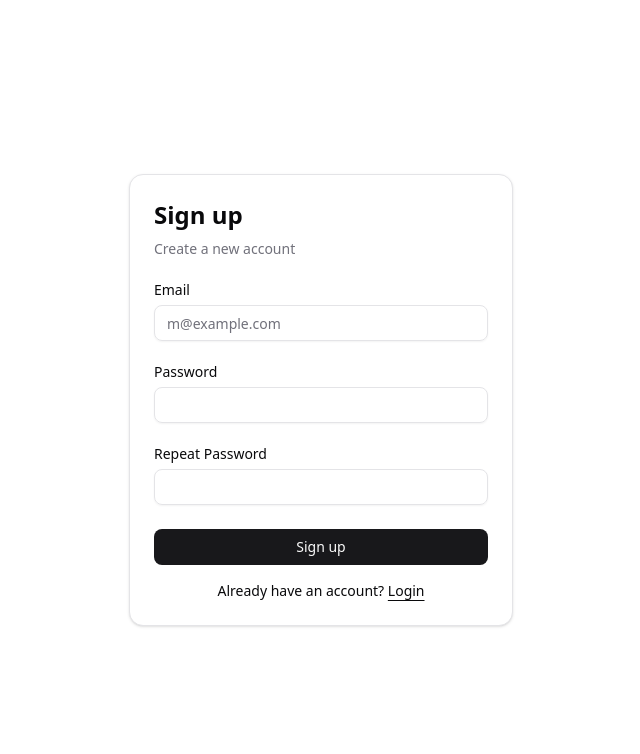
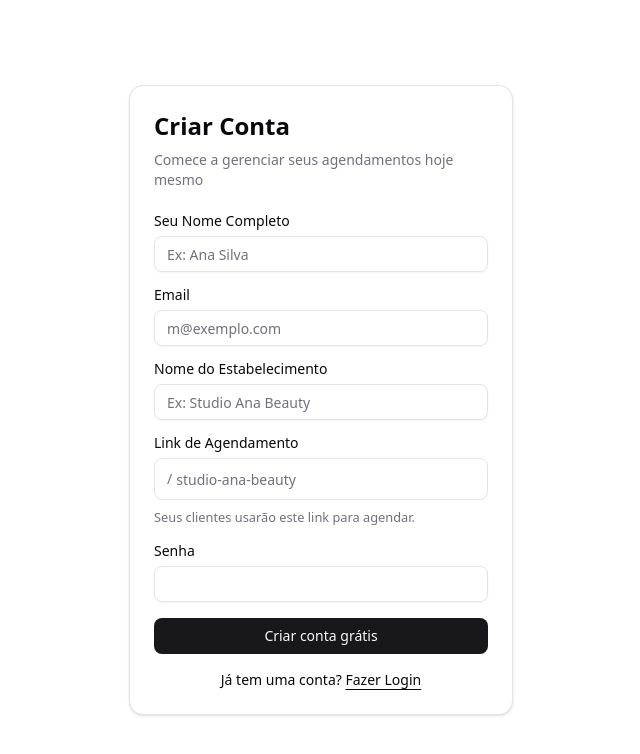
Before and after one commit to douglasshinzato/saas-booking, a Next.js app: page /sign-up in a window 1280 px wide. Shown: the top 754 px of the page, without its empty margins (319-959 px from the left). Built offline with nearby package versions, Linux system fonts and the light colour scheme; no server answers.

Commit message:
sign-up-form adjustments

```diff
--- a/components/sign-up-form.tsx
+++ b/components/sign-up-form.tsx
@@ -13,19 +13,42 @@ import {
 import { Input } from "@/components/ui/input";
 import { Label } from "@/components/ui/label";
 import Link from "next/link";
-import { useRouter } from "next/navigation";
 import { useState } from "react";
 
 export function SignUpForm({
   className,
   ...props
 }: React.ComponentPropsWithoutRef<"div">) {
+  // Estados do Formulário
+  const [fullName, setFullName] = useState("");
   const [email, setEmail] = useState("");
   const [password, setPassword] = useState("");
-  const [repeatPassword, setRepeatPassword] = useState("");
+  const [establishmentName, setEstablishmentName] = useState("");
+  const [slug, setSlug] = useState("");
+
+  // Estados de Interface
+  const [isLoading, setIsLoading] = useState(false);
   const [error, setError] = useState<string | null>(null);
-  const [isLoading, setIsLoading] = useState(false);
-  const router = useRouter();
+  const [success, setSuccess] = useState(false);
+
+  // Helper para gerar URL amigável (slug) automaticamente
+  const generateSlug = (text: string) => {
+    return text
+      .toLowerCase()
+      .normalize("NFD")
+      .replace(/[\u0300-\u036f]/g, "") // Remove acentos
+      .replace(/[^a-z0-9]+/g, "-")     // Substitui espaços/símbolos por hífens
+      .replace(/^-+|-+$/g, "");        // Remove hífens das pontas
+  };
+
+  const handleEstablishmentNameChange = (e: React.ChangeEvent<HTMLInputElement>) => {
+    const name = e.target.value;
+    setEstablishmentName(name);
+    // Gera o slug automaticamente se o usuário ainda não tiver definido um manualmente
+    if (name) {
+      setSlug(generateSlug(name));
+    }
+  };
 
   const handleSignUp = async (e: React.FormEvent) => {
     e.preventDefault();
@@ -33,83 +56,146 @@ export function SignUpForm({
     setIsLoading(true);
     setError(null);
 
-    if (password !== repeatPassword) {
-      setError("Passwords do not match");
-      setIsLoading(false);
-      return;
-    }
-
     try {
       const { error } = await supabase.auth.signUp({
         email,
         password,
         options: {
+          // Estes dados são passados para o Trigger via 'raw_user_meta_data'
+          data: {
+            full_name: fullName,            // Mapeia para -> new.raw_user_meta_data->>'full_name'
+            establishment_name: establishmentName, // Mapeia para -> new.raw_user_meta_data->>'establishment_name'
+            slug: slug,                     // Mapeia para -> new.raw_user_meta_data->>'slug'
+          },
+          // URL para onde o usuário volta após clicar no email de confirmação
           emailRedirectTo: `${window.location.origin}/email-verification-success`,
         },
       });
+
       if (error) throw error;
-      router.push("/sign-up-success");
+      setSuccess(true);
     } catch (error: unknown) {
-      setError(error instanceof Error ? error.message : "An error occurred");
+      console.error(error);
+      setError(error instanceof Error ? error.message : "Erro ao criar conta");
     } finally {
       setIsLoading(false);
     }
   };
 
+  if (success) {
+    return (
+      <div className={cn("flex flex-col gap-6", className)} {...props}>
+        <Card>
+          <CardHeader>
+            <CardTitle className="text-2xl">Verifique seu email</CardTitle>
+            <CardDescription>
+              Enviamos um link de confirmação para <strong>{email}</strong>.
+              <br className="mb-2" />
+              Clique no link para ativar sua conta e liberar o acesso ao painel da <strong>{establishmentName}</strong>.
+            </CardDescription>
+          </CardHeader>
+          <CardContent>
+            <Button variant="outline" className="w-full" asChild>
+              <Link href="/login">Voltar para o Login</Link>
+            </Button>
+          </CardContent>
+        </Card>
+      </div>
+    );
+  }
+
   return (
     <div className={cn("flex flex-col gap-6", className)} {...props}>
       <Card>
         <CardHeader>
-          <CardTitle className="text-2xl">Sign up</CardTitle>
-          <CardDescription>Create a new account</CardDescription>
+          <CardTitle className="text-2xl">Criar Conta</CardTitle>
+          <CardDescription>
+            Comece a gerenciar seus agendamentos hoje mesmo
+          </CardDescription>
         </CardHeader>
         <CardContent>
           <form onSubmit={handleSignUp}>
-            <div className="flex flex-col gap-6">
+            <div className="flex flex-col gap-4">
+
+              {/* Dados Pessoais */}
+              <div className="grid gap-2">
+                <Label htmlFor="fullName">Seu Nome Completo</Label>
+                <Input
+                  id="fullName"
+                  placeholder="Ex: Ana Silva"
+                  required
+                  value={fullName}
+                  onChange={(e) => setFullName(e.target.value)}
+                />
+              </div>
+
               <div className="grid gap-2">
                 <Label htmlFor="email">Email</Label>
                 <Input
                   id="email"
                   type="email"
-                  placeholder="m@example.com"
+                  placeholder="m@exemplo.com"
                   required
                   value={email}
                   onChange={(e) => setEmail(e.target.value)}
                 />
               </div>
+
+              {/* Dados do Estabelecimento */}
               <div className="grid gap-2">
-                <div className="flex items-center">
-                  <Label htmlFor="password">Password</Label>
+                <Label htmlFor="establishmentName">Nome do Estabelecimento</Label>
+                <Input
+                  id="establishmentName"
+                  placeholder="Ex: Studio Ana Beauty"
+                  required
+                  value={establishmentName}
+                  onChange={handleEstablishmentNameChange}
+                />
+              </div>
+
+              <div className="grid gap-2">
+                <Label htmlFor="slug">Link de Agendamento</Label>
+                <div className="flex items-center rounded-md border border-input px-3 ring-offset-background focus-within:ring-2 focus-within:ring-ring focus-within:ring-offset-2">
+                  <span className="text-sm text-muted-foreground whitespace-nowrap select-none">
+                    /
+                  </span>
+                  <input
+                    id="slug"
+                    className="flex h-10 w-full bg-transparent py-2 pl-1 text-sm placeholder:text-muted-foreground focus-visible:outline-none disabled:cursor-not-allowed disabled:opacity-50"
+                    placeholder="studio-ana-beauty"
+                    required
+                    value={slug}
+                    onChange={(e) => setSlug(generateSlug(e.target.value))} // Permite edição manual também
+                  />
                 </div>
+                <p className="text-[0.8rem] text-muted-foreground">
+                  Seus clientes usarão este link para agendar.
+                </p>
+              </div>
+
+              <div className="grid gap-2">
+                <Label htmlFor="password">Senha</Label>
                 <Input
                   id="password"
                   type="password"
                   required
+                  minLength={6}
                   value={password}
                   onChange={(e) => setPassword(e.target.value)}
                 />
               </div>
-              <div className="grid gap-2">
-                <div className="flex items-center">
-                  <Label htmlFor="repeat-password">Repeat Password</Label>
-                </div>
-                <Input
-                  id="repeat-password"
-                  type="password"
-                  required
-                  value={repeatPassword}
-                  onChange={(e) => setRepeatPassword(e.target.value)}
-                />
-              </div>
-              {error && <p className="text-sm text-red-500">{error}</p>}
+
+              {error && <p className="text-sm text-red-500 font-medium">{error}</p>}
+
               <Button type="submit" className="w-full" disabled={isLoading}>
-                {isLoading ? "Creating an account..." : "Sign up"}
+                {isLoading ? "Criando conta..." : "Criar conta grátis"}
               </Button>
             </div>
+
             <div className="mt-4 text-center text-sm">
-              Already have an account?{" "}
+              Já tem uma conta?{" "}
               <Link href="/login" className="underline underline-offset-4">
-                Login
+                Fazer Login
               </Link>
             </div>
           </form>
```
